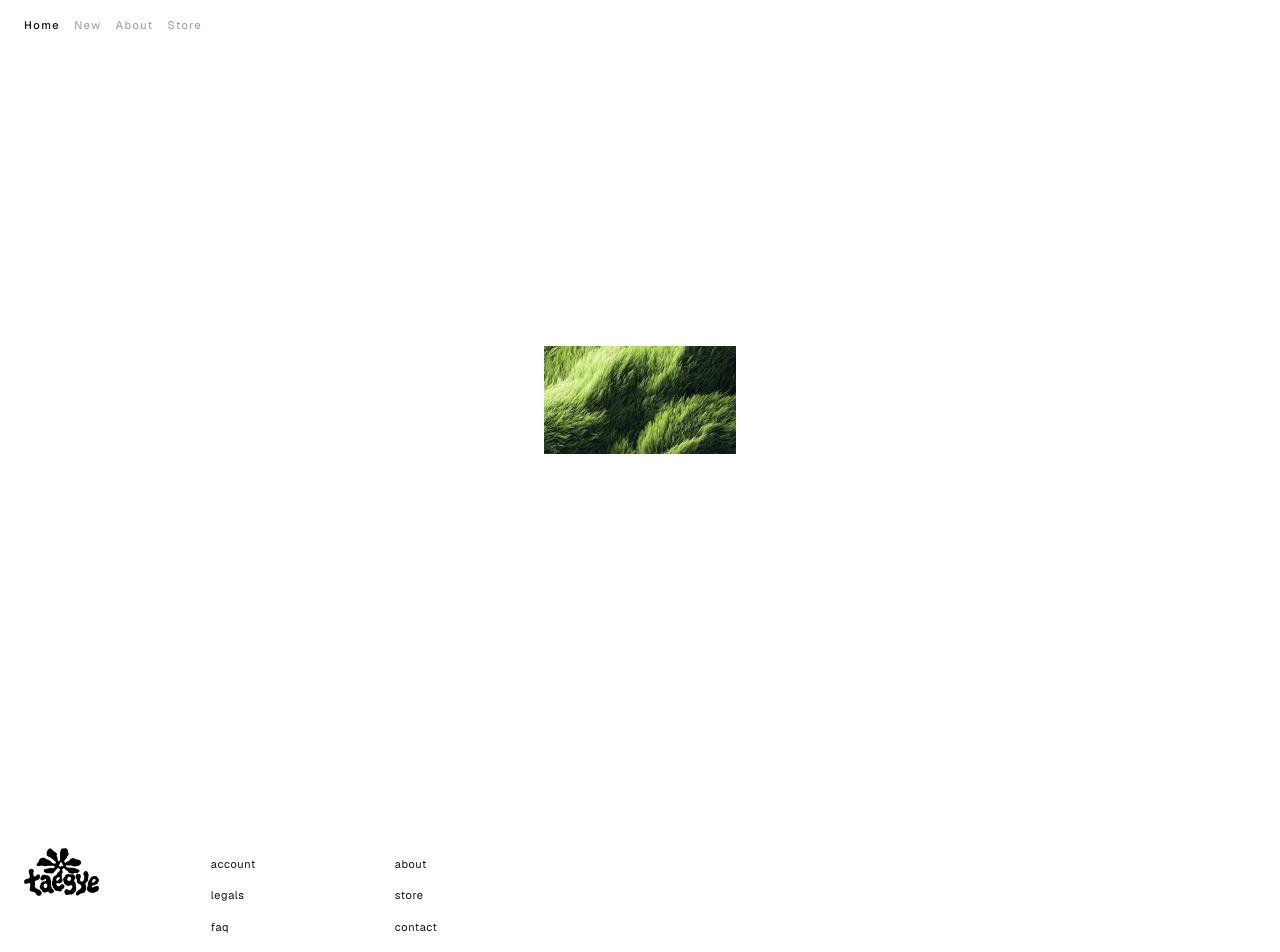
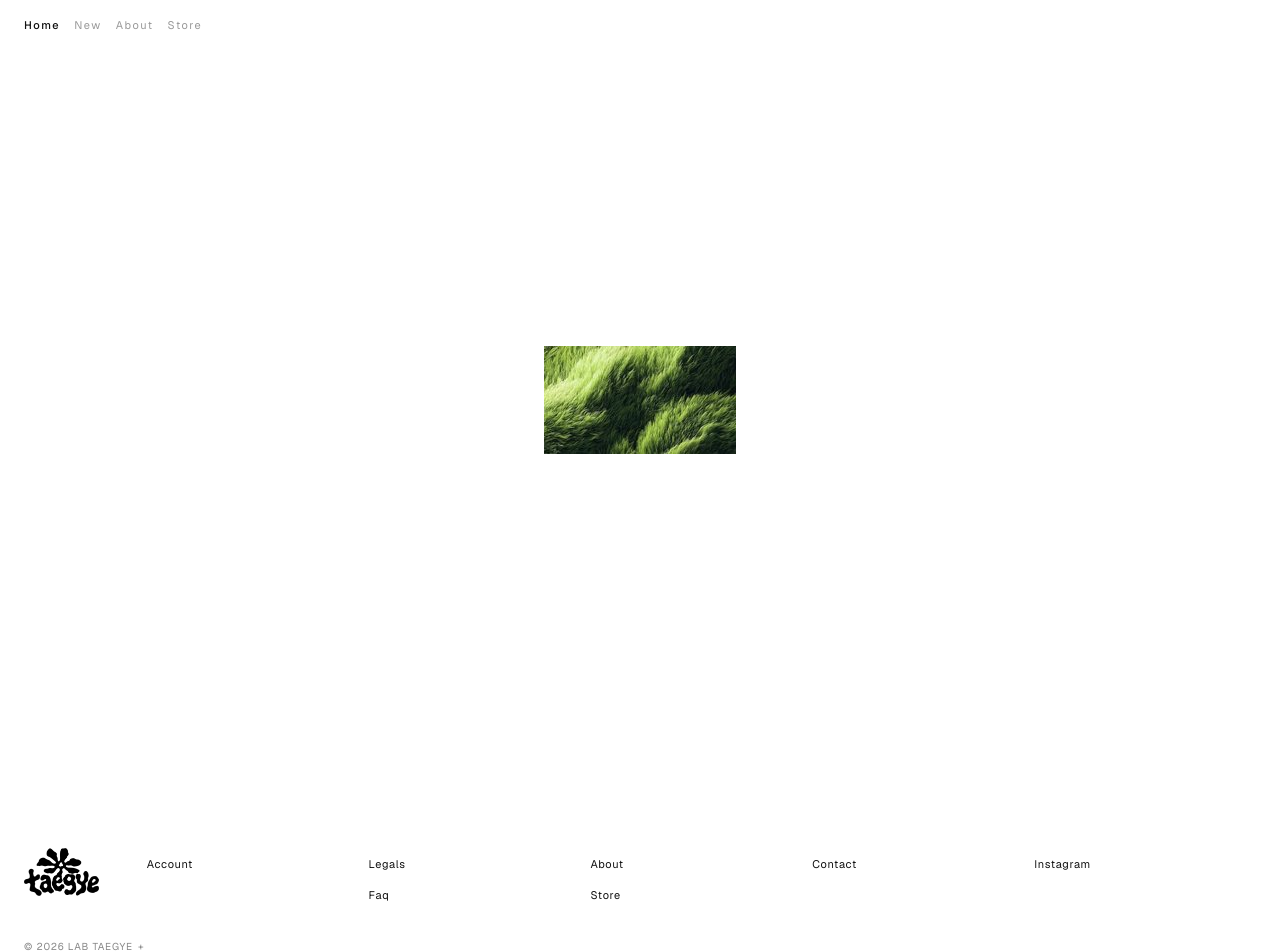
Before and after one commit to atrox42/taegye, a Next.js app: page / in a window 1280 px wide. Shown: the top 952 px of the page. Built offline with nearby package versions, Linux system fonts and the light colour scheme; grey boxes are pictures that could not be loaded.

Commit message:
Split the footer into logo plus five even link columns
Keep the wordmark on the left. Account, Legals/Faq, About/Store,
Contact, and Instagram share the remaining width in equal slots.

Co-authored-by: atrox42 <atrox42@users.noreply.github.com>

```diff
--- a/src/app/globals.css
+++ b/src/app/globals.css
@@ -328,34 +328,29 @@ button {
 
 .site-footer-nav {
   display: grid;
-  width: max-content;
-  max-width: 100%;
-  grid-template-columns: repeat(2, minmax(6.5rem, max-content));
-  column-gap: 2.5rem;
+  width: 100%;
+  grid-template-columns: repeat(2, minmax(0, 1fr));
+  column-gap: 1.5rem;
+  row-gap: 1.5rem;
 }
 
 @media (min-width: 768px) {
   .site-footer-row {
     flex-direction: row;
+    align-items: flex-start;
     justify-content: flex-start;
-    gap: 5rem;
+    gap: 3rem;
     padding-top: 3rem;
     padding-bottom: 1.75rem;
   }
 
   .site-footer-nav {
-    margin-left: 0;
-    column-gap: 4rem;
-  }
-}
-
-@media (min-width: 1024px) {
-  .site-footer-row {
-    gap: 7rem;
-  }
-
-  .site-footer-nav {
-    column-gap: 5rem;
+    flex: 1 1 auto;
+    width: auto;
+    min-width: 0;
+    grid-template-columns: repeat(5, minmax(0, 1fr));
+    column-gap: 0;
+    row-gap: 0;
   }
 }
 
--- a/src/components/site-footer.tsx
+++ b/src/components/site-footer.tsx
@@ -7,7 +7,7 @@ import { FOOTER_COLUMNS, SITE_NAME, type FooterLinkItem } from "@/lib/site";
 
 function FooterLink({ label, href, external }: FooterLinkItem) {
   const className =
-    "text-[11px] font-normal lowercase leading-none tracking-[0.06em] no-underline";
+    "text-[11px] font-normal leading-none tracking-[0.06em] no-underline";
   const style = { color: "#111111" };
 
   if (external) {
@@ -37,7 +37,7 @@ export function SiteFooter() {
           {FOOTER_COLUMNS.map((column) => (
             <ul
               key={column.map((item) => item.label).join("-")}
-              className="flex min-w-[6.5rem] flex-col"
+              className="flex min-w-0 flex-col"
               style={{ lineHeight: 2.42 }}
             >
               {column.map((item) => (
--- a/src/lib/site.ts
+++ b/src/lib/site.ts
@@ -39,19 +39,19 @@ export type FooterLinkItem = {
   external?: boolean;
 };
 
-/** Amomento-style two columns. No Order Status / Stockists. */
+/** Logo sits left. These five stacks share the remaining width evenly. */
 export const FOOTER_COLUMNS: FooterLinkItem[][] = [
+  [{ label: "Account", href: STORE_URL, external: true }],
   [
-    { label: "Account", href: STORE_URL, external: true },
     { label: "Legals", href: "/legal" },
-    { label: "FAQ", href: "/faq" },
+    { label: "Faq", href: "/faq" },
   ],
   [
     { label: "About", href: "/about" },
     { label: "Store", href: STORE_URL, external: true },
-    { label: "Contact", href: "/contact" },
-    { label: "Instagram", href: INSTAGRAM_URL, external: true },
   ],
+  [{ label: "Contact", href: "/contact" }],
+  [{ label: "Instagram", href: INSTAGRAM_URL, external: true }],
 ];
 
 /** Korean e-commerce legal line — placeholders until business details are confirmed. */
```
